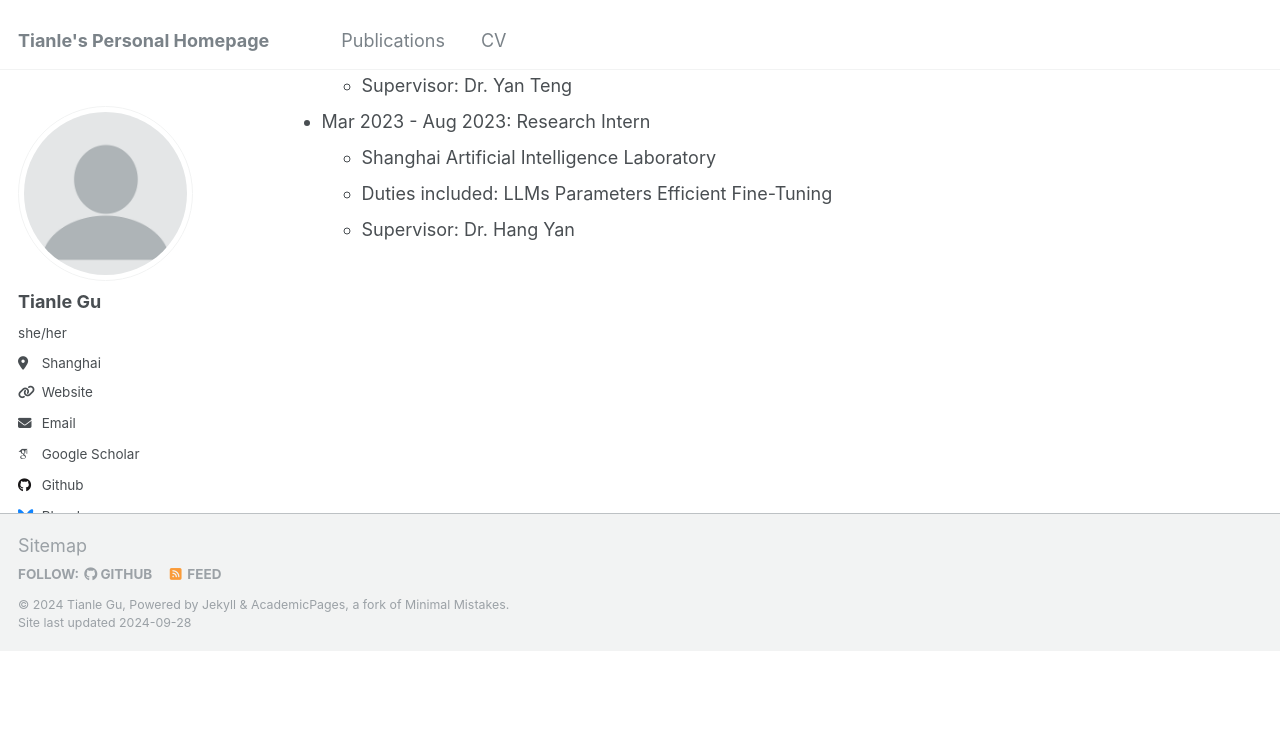
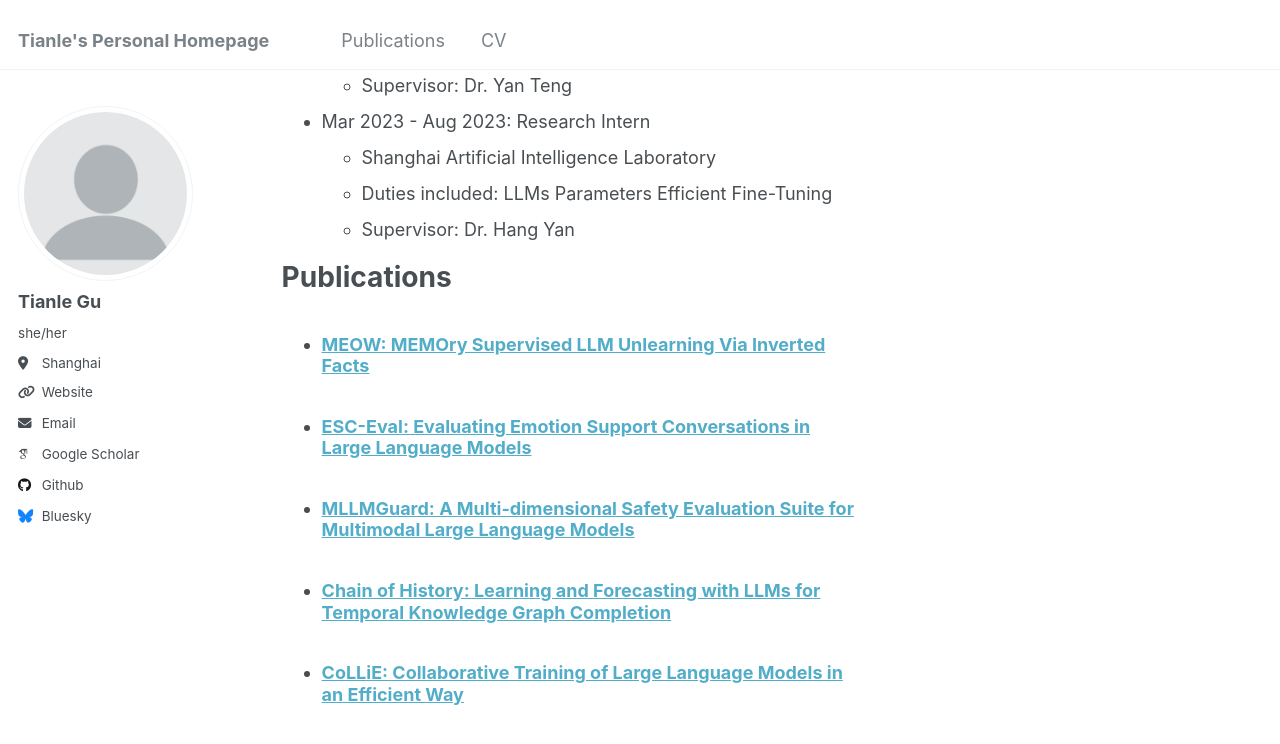
Before and after one commit to Carol-gutianle/carol-gutianle.github.io, a Jekyll site: the page built from _pages/cv.md, in a window 1280 px wide and 900 px high, scrolled down 369 px. Shown: the top 744 px of the window. Built offline with Jekyll 4.4.1, drawn with Linux system fonts in a browser that asks for light colours; some web fonts are replaced; before the commit the page ends 1020 px from its top, so only the background shows below that.

Commit message:
update: cv

```diff
--- a/_pages/cv.md
+++ b/_pages/cv.md
@@ -26,3 +26,9 @@ Work experience
   * Shanghai Artificial Intelligence Laboratory
   * Duties included: LLMs Parameters Efficient Fine-Tuning
   * Supervisor: Dr. Hang Yan
+
+Publications
+======
+  <ul>{% for post in site.publications reversed %}
+    {% include archive-single-cv.html %}
+  {% endfor %}</ul>
--- a/_pages/publications.html
+++ b/_pages/publications.html
@@ -31,3 +31,5 @@ author_profile: true
     {% include archive-single.html %}
   {% endfor %}
 {% endif %}
+
+<div>Authors marked with * contributed equally.</div>
```
